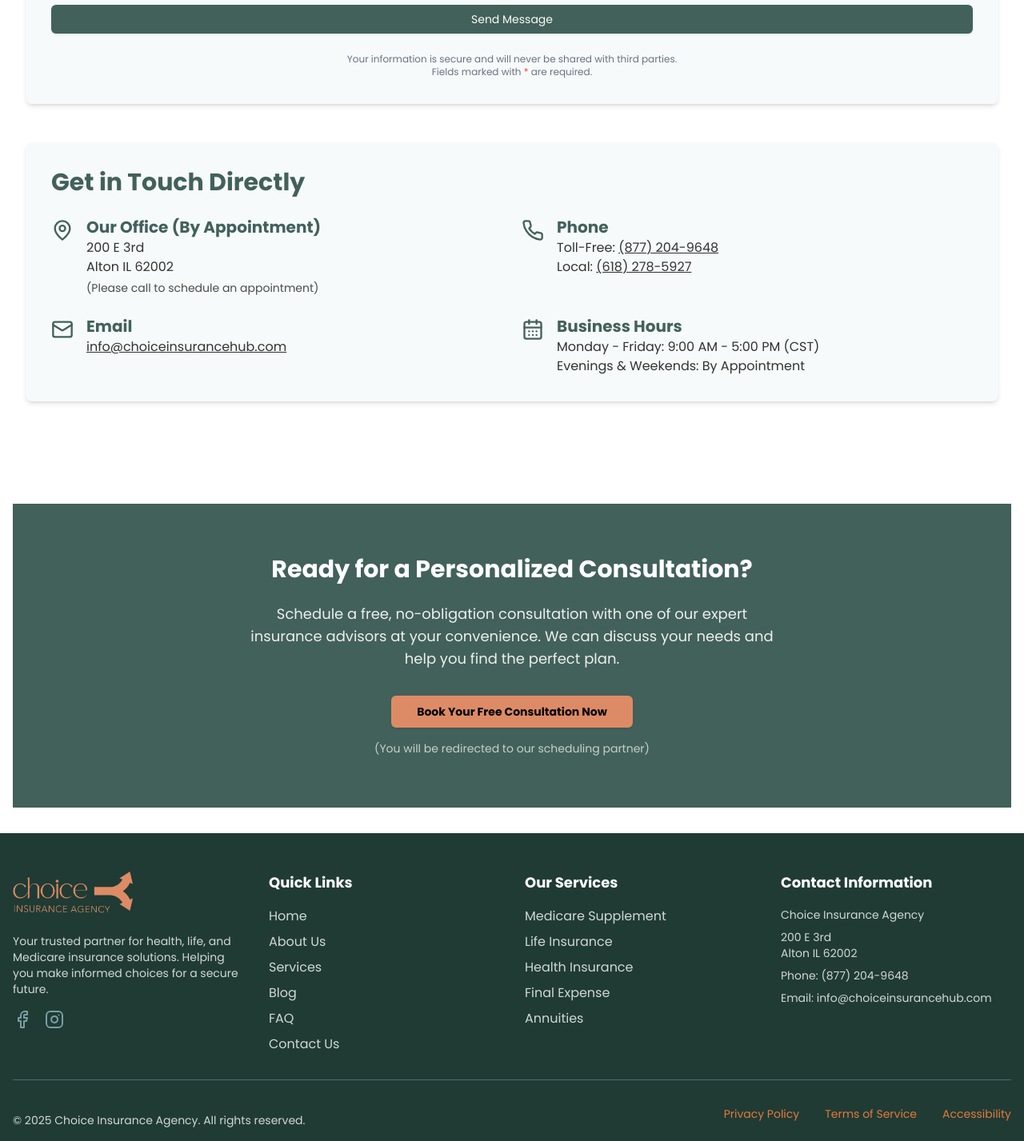
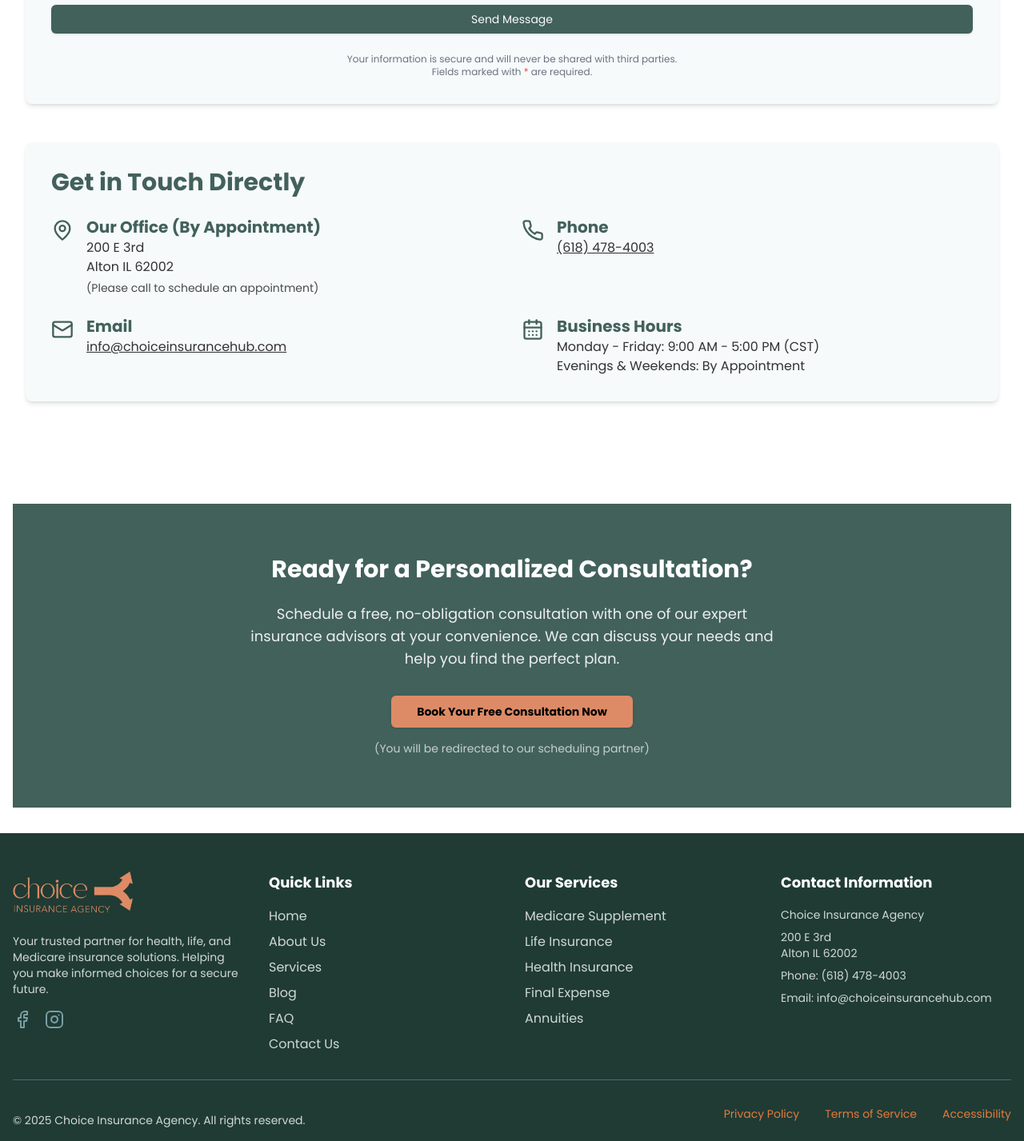
Before and after one commit to Ascempower/Manus, a Next.js app: page /contact in a window 1280 px wide. Shown: the part 1076-2503 px from the top of the page at 80% size. Built offline with nearby package versions, Linux system fonts and the light colour scheme.

Commit message:
modified:   src/app/contact/page.tsx

```diff
--- a/src/app/contact/page.tsx
+++ b/src/app/contact/page.tsx
@@ -48,8 +48,7 @@
                   <Phone size={28} className="text-brand-deep-forest-green mr-4 mt-1 flex-shrink-0" />
                   <div>
                     <h3 className="font-bold text-xl text-brand-deep-forest-green font-poppins">Phone</h3>
-                    <p className="text-brand-black/80">Toll-Free: <a href="tel:8772049648" className="hover:text-brand-teal-blue underline"> (877) 204-9648</a></p>
-                    <p className="text-brand-black/80">Local: <a href="tel:6182785927" className="hover:text-brand-teal-blue underline">(618) 278-5927</a></p>
+                    <p className="text-brand-black/80"><a href="tel:6184784003" className="hover:text-brand-teal-blue underline">(618) 478-4003</a></p>
                   </div>
                 </div>
                 <div className="flex items-start">
--- a/src/components/Footer.tsx
+++ b/src/components/Footer.tsx
@@ -59,7 +59,7 @@
             <address className="not-italic space-y-2 text-sm text-brand-white/80">
               <p>Choice Insurance Agency</p>
               <p>200 E 3rd<br />Alton IL 62002</p>
-              <p>Phone: <a href="tel:8772049648" className="hover:text-brand-warm-beige-coral-dark">(877) 204-9648</a></p>
+              <p>Phone: <a href="tel:6184784003" className="hover:text-brand-warm-beige-coral-dark">(618) 478-4003</a></p>
               <p>Email: <a href="mailto:info@choiceinsurancehub.com" className="hover:text-brand-warm-beige-coral-dark">info@choiceinsurancehub.com</a></p>
             </address>
           </div>
```
